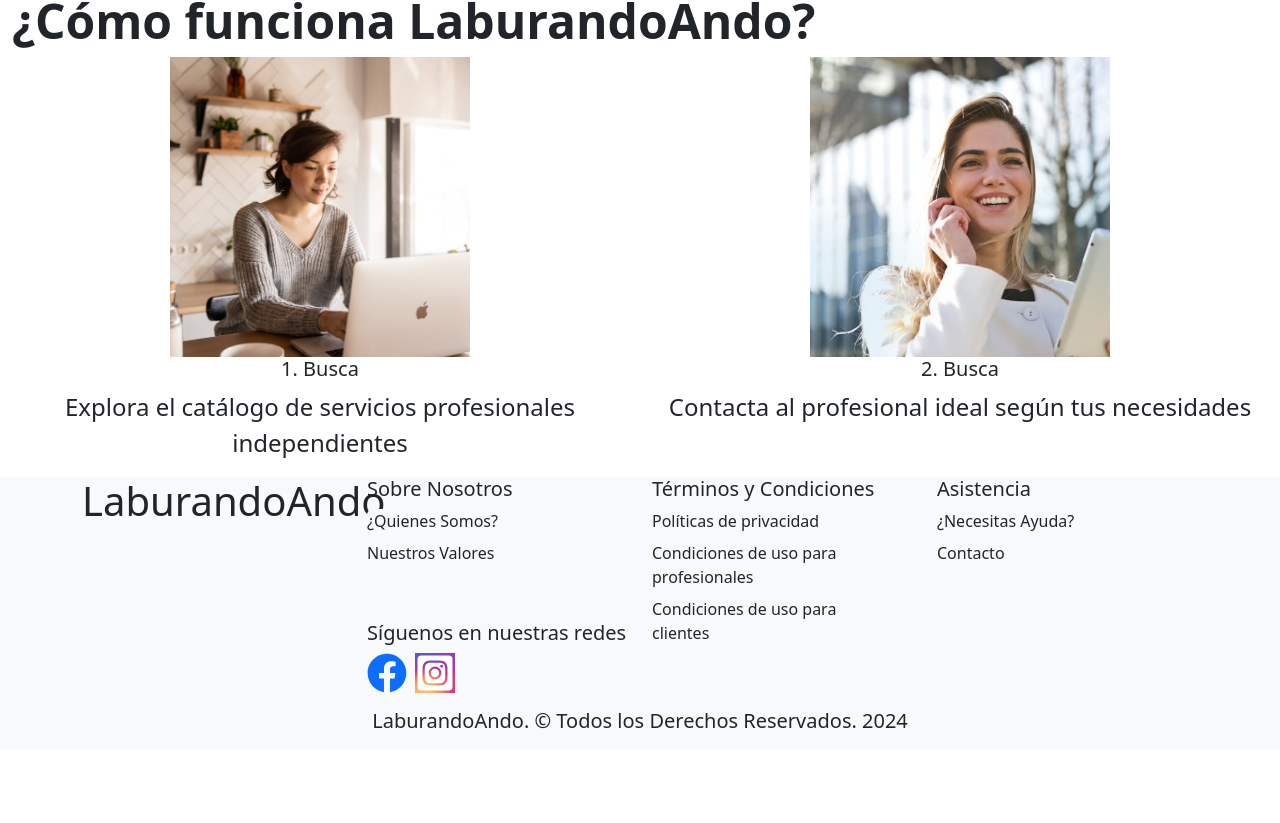
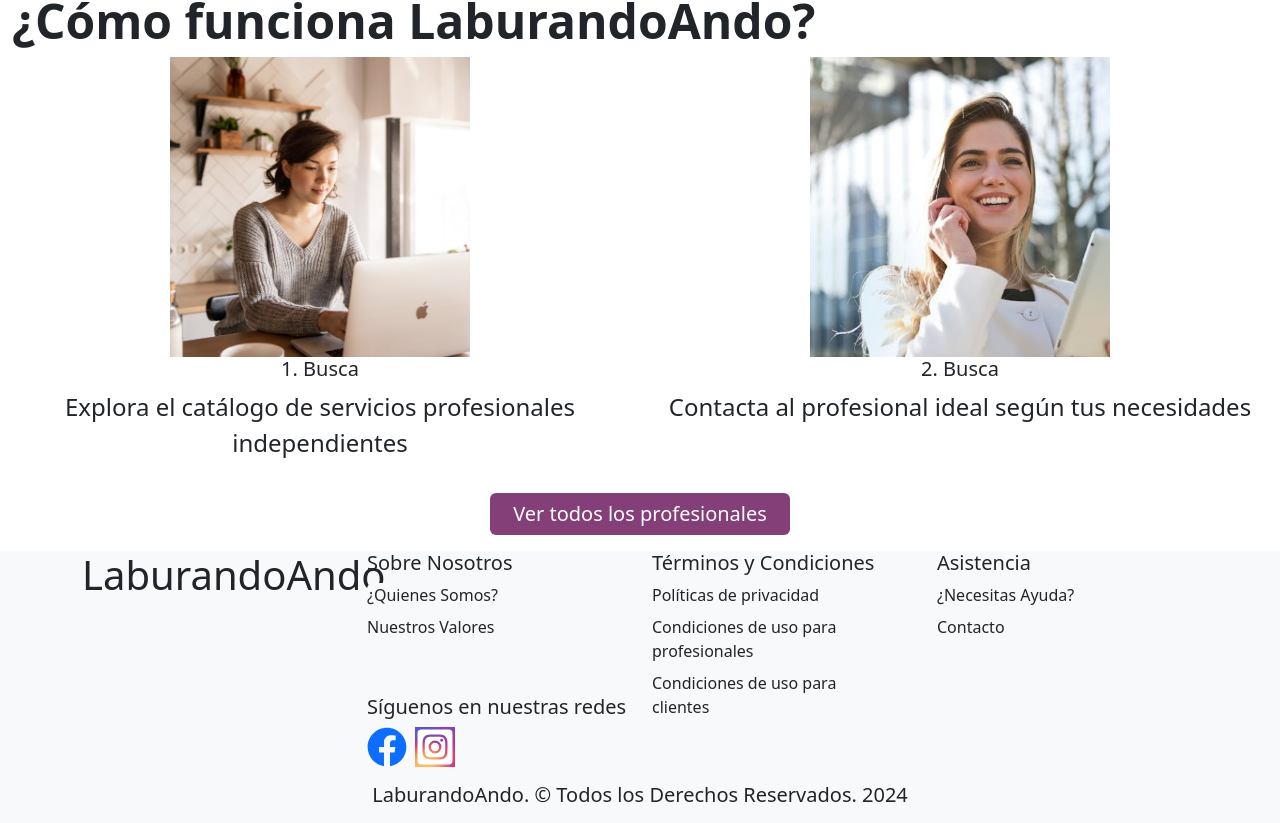
Before and after one commit to FranprzDev/LaburandoAndo, a React (Vite) app: page / in a window 1280 px wide. Shown: the part 1394-2217 px from the top of the page. Before the commit the page ends 2143 px from the top, so only its background shows below. Built offline with nearby package versions, Linux system fonts and the light colour scheme.

Commit message:
Se agrego un boton en el componente EncontrarAnunciar

```diff
--- a/src/components/inicio/EncontrarAnunciar.jsx
+++ b/src/components/inicio/EncontrarAnunciar.jsx
@@ -1,5 +1,5 @@
 import React from 'react'
-import { Col, Container, Row } from 'react-bootstrap'
+import { Button, Col, Container, Row } from 'react-bootstrap'
 import Busca from '../../img/Busca.jpg'
 import Contacto from '../../img/Contacto.jpg'
 const EncontrarAnunciar = () => {
@@ -22,6 +22,9 @@ const EncontrarAnunciar = () => {
           <p className='fs-4'>Contacta al profesional ideal según tus necesidades</p>
         </Col>
       </Row>
+      <div className='text-center my-3'>
+      <Button className='btn btn-Explorar fs-5 border-0'>Ver todos los profesionales</Button>
+      </div>
     </Container>
   )
 }
```
